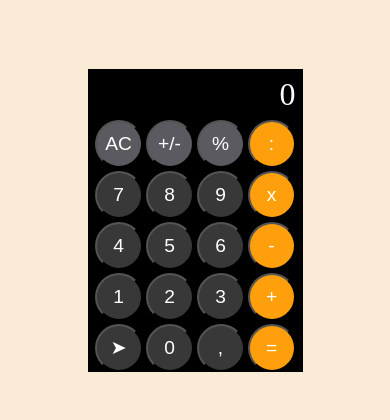
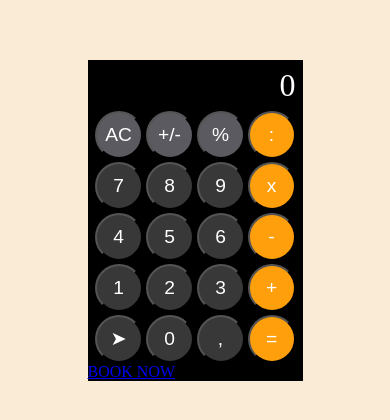
Before and after one commit to TanhGenz/PJ-Calculator, a plain HTML site: page index.html in a window 390 px wide. Shown: the part 202-622 px from the top of the page. Drawn offline with Linux system fonts and the light colour scheme.

Commit message:
tesst button mess mobiles

```diff
--- a/index.html
+++ b/index.html
@@ -5,6 +5,7 @@
     <meta charset="UTF-8">
     <meta name="viewport" content="width=device-width, initial-scale=1.0">
     <link rel="stylesheet" href="style.css">
+    <link rel="icon" href="iconCal.jpg" type="image/x-icon">
     <title>Calculator</title>
 </head>
 
@@ -67,7 +68,9 @@
                 <button class="btn-number" onclick="appendDecimal('.')">,</button>
                 <button class="btn-math" onclick="calc()">=</button>
             </div>
-
+           <div class="mobile-footer-book-now">
+                <a href="https://www.messenger.com/t/500996536663693/" target="_blank">BOOK NOW</a>
+            </div>
         </div>
     </div>
     <script src="scripts.js"></script>
--- a/scripts.js
+++ b/scripts.js
@@ -94,7 +94,7 @@ function toggleSign() {
 
     // 2) Có biểu thức: bắt toán tử cuối + toán hạng cuối (số có thể là (-n) hoặc -n hoặc n)
     //    before | op | term
-    let m = currentInput.match(/^ (.*?) ([+\-*/]) (\(-?\d*\.?\d+\)|-?\d*\.?\d+) $/);
+    let m = currentInput.match(/^(.*?)([+\-*/])(\(-?\d*\.?\d+\)|-?\d*\.?\d+)$/);
     if (!m) return; // không khớp → không xử lý
     let before = m[1];
     let op = m[2];
@@ -177,9 +177,9 @@ function percentage() {
     updateDisplay();
 }
 
-function del (){
-     if (currentInput === "0") return;
-     if (currentInput.length === 1){
+function del() {
+    if (currentInput === "0") return;
+    if (currentInput.length === 1) {
         let secondIn = ""
         let del = currentInput.replace(currentInput, "0")
         currentInput = del;
@@ -197,11 +197,11 @@ function handleKeyPress(event) {
     if (/^[0-9]$/.test(key)) {
         appendValue(key);
     }
-
     if (key === "+") appendValue("+");
     if (key === "-") appendValue("-");
     if (key === "*") appendValue("*");
     if (key === "/") appendValue("/");
+    if (key === "." || key === ",") appendDecimal();
 
     if (key === "Backspace") del();
     if (key === "Enter" || key === "=") calc();
```
Also changed, not shown: iconCal.jpg (added).
